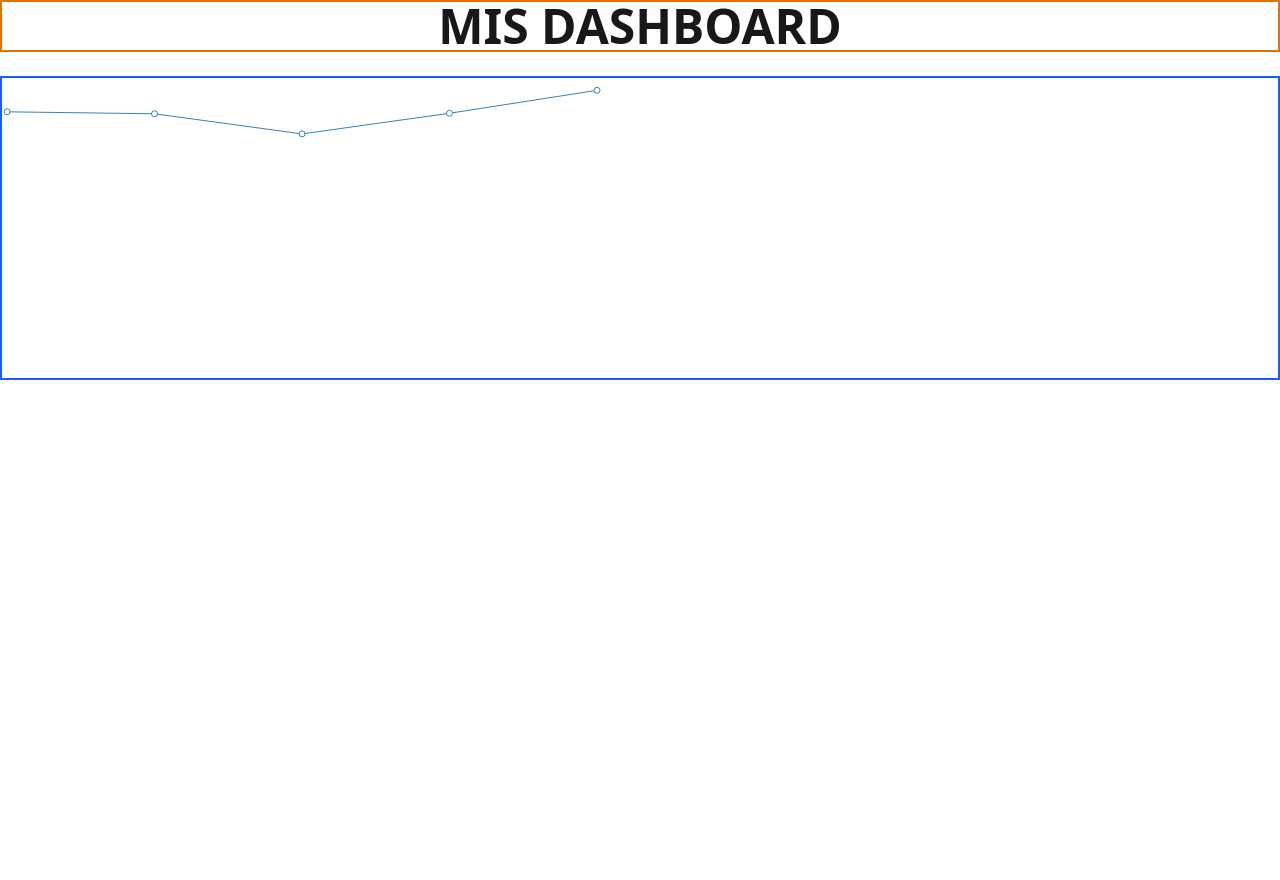
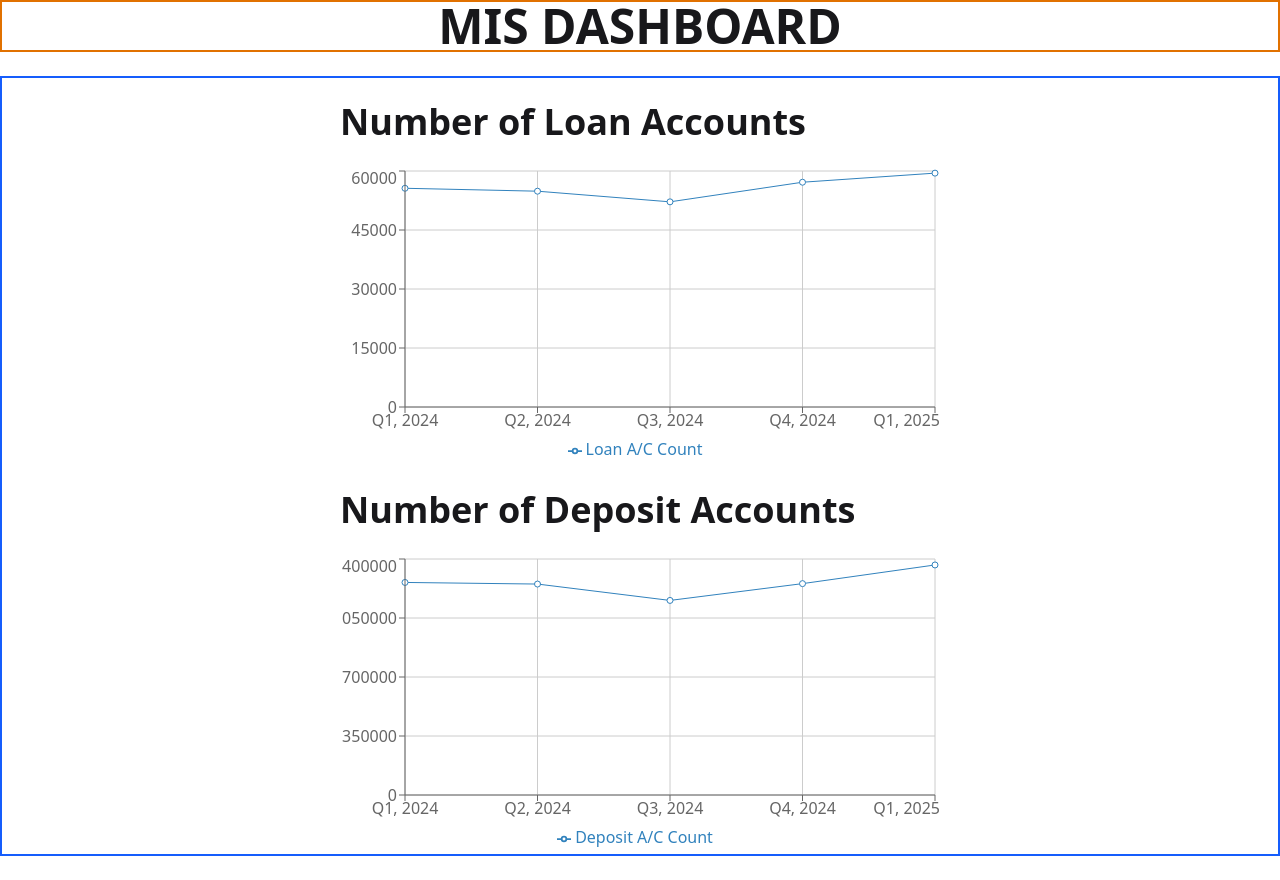
Before and after one commit to fahim2k25/mis-dashboard-v1, a React (Vite) app: page / in a window 1280 px wide. Before the commit the page ends 800 px from the top, so only its background shows below. Built offline with nearby package versions, Linux system fonts and the light colour scheme.

Commit message:
impletmented with some interactive action two graph charts

```diff
--- a/src/App.jsx
+++ b/src/App.jsx
@@ -6,11 +6,8 @@
 
   return (
     <>
-
       <Heading></Heading>
       <ChartBody></ChartBody>
-
-
     </>
   )
 }
--- a/src/components/ChartBody.jsx
+++ b/src/components/ChartBody.jsx
@@ -4,7 +4,7 @@
 
 const ChartBody = () => {
     return (
-        <div className='my-6 border-2 border-blue-600'>
+        <div className='my-6 border-2 border-blue-600 flex flex-col-reverse items-center'>
             <DepositCount></DepositCount>
             <LoanCount></LoanCount>
         </div>
--- a/src/components/chartTypes/DepositCount.jsx
+++ b/src/components/chartTypes/DepositCount.jsx
@@ -1,4 +1,4 @@
-import { Line, LineChart } from "recharts";
+import { CartesianGrid, Legend, Line, LineChart, Tooltip, XAxis, YAxis } from "recharts";
 
 
 const data = [
@@ -27,8 +27,14 @@
 const DepositCount = () => {
     return (
         <div>
+            <h2 className="my-6 text-4xl font-bold">Number of Deposit Accounts</h2>
             <LineChart width={600} height={300} data={data}>
-                <Line dataKey="count"></Line>
+                <CartesianGrid></CartesianGrid>
+                <Line dataKey="count" name="Deposit A/C Count"></Line>
+                <XAxis dataKey="baseDate"></XAxis>
+                <YAxis></YAxis>
+                <Legend></Legend>
+                <Tooltip></Tooltip>
             </LineChart>
         </div>
     );
--- a/src/components/chartTypes/LoanCount.jsx
+++ b/src/components/chartTypes/LoanCount.jsx
@@ -1,9 +1,45 @@
-import React from 'react';
+import { CartesianGrid, Legend, Line, LineChart, Tooltip, XAxis, YAxis } from "recharts";
 
+
+const data = [
+    {
+        baseDate: "Q1, 2024",
+        count: 55609
+
+    },
+    {
+        baseDate: "Q2, 2024",
+        count: 54867
+
+    },
+    {
+        baseDate: "Q3, 2024",
+        count: 52160
+
+    },
+    {
+        baseDate: "Q4, 2024",
+        count: 57144
+
+    },
+    {
+        baseDate: "Q1, 2025",
+        count: 59456
+
+    }
+]
 const LoanCount = () => {
     return (
         <div>
-
+            <h2 className="my-6 text-4xl font-bold">Number of Loan Accounts</h2>
+            <LineChart width={600} height={300} data={data}>
+                <CartesianGrid></CartesianGrid>
+                <Line dataKey="count" name="Loan A/C Count"></Line>
+                <XAxis dataKey="baseDate"></XAxis>
+                <YAxis></YAxis>
+                <Legend></Legend>
+                <Tooltip></Tooltip>
+            </LineChart>
         </div>
     );
 };
--- a/src/index.css
+++ b/src/index.css
@@ -1,2 +1,5 @@
 @import "tailwindcss";
-@plugin "daisyui";
+
+@plugin "daisyui" {
+    themes: light --default;
+}
```
